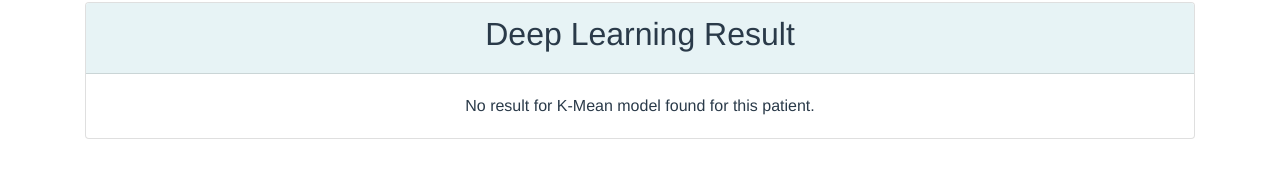
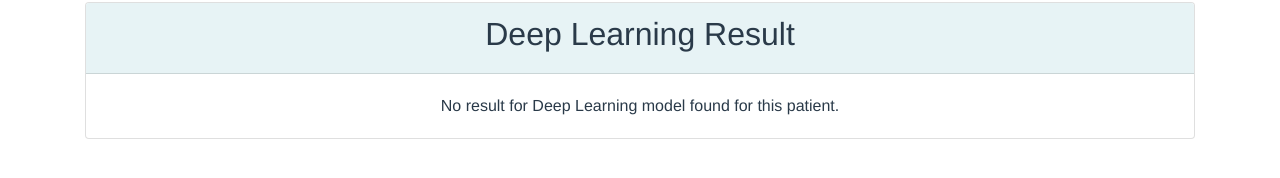
Before and after one commit to AayushKucheria/digital-health, a Vue app in the folder web/web/: page /patients/1/dlearn in a window 1280 px wide. Shown: the part 126-304 px from the top of the page. Built offline with nearby package versions, Linux system fonts and the light colour scheme.

Commit message:
naming error fixed

```diff
--- a/web/web/src/components/DLearn.vue
+++ b/web/web/src/components/DLearn.vue
@@ -12,7 +12,7 @@
           <p v-if="results.result == 0"> The patient is not experiencing seizures. </p>
           <p v-else> The patient is experiencing seizures. </p>
         </div>
-        <div v-else>No result for K-Mean model found for this patient.</div>
+        <div v-else>No result for Deep Learning model found for this patient.</div>
       </div>
     </div>
   </div>
--- a/web/web/src/components/Patient.vue
+++ b/web/web/src/components/Patient.vue
@@ -12,8 +12,8 @@
         <h5>Gender: {{ patient.sex }} </h5>
         <br>
         <div class="btns">
-          <b-button variant="success" class="btns" @click="$router.push(`${patient.id}/dlearn`)">Result Deep Learn</b-button>
-          <b-button variant="success" class="btns" @click="$router.push(`${patient.id}/kmean`)">Result K-Mean</b-button>
+          <b-button variant="success" class="btns" @click="$router.push(`${patient.id}/dlearn`)">Run Deep Learn</b-button>
+          <b-button variant="success" class="btns" @click="$router.push(`${patient.id}/kmean`)">Run K-Mean</b-button>
           <b-button variant="danger" class="btns" @click.prevent="deletepatient">Delete</b-button>
         </div>
       </div>
```
